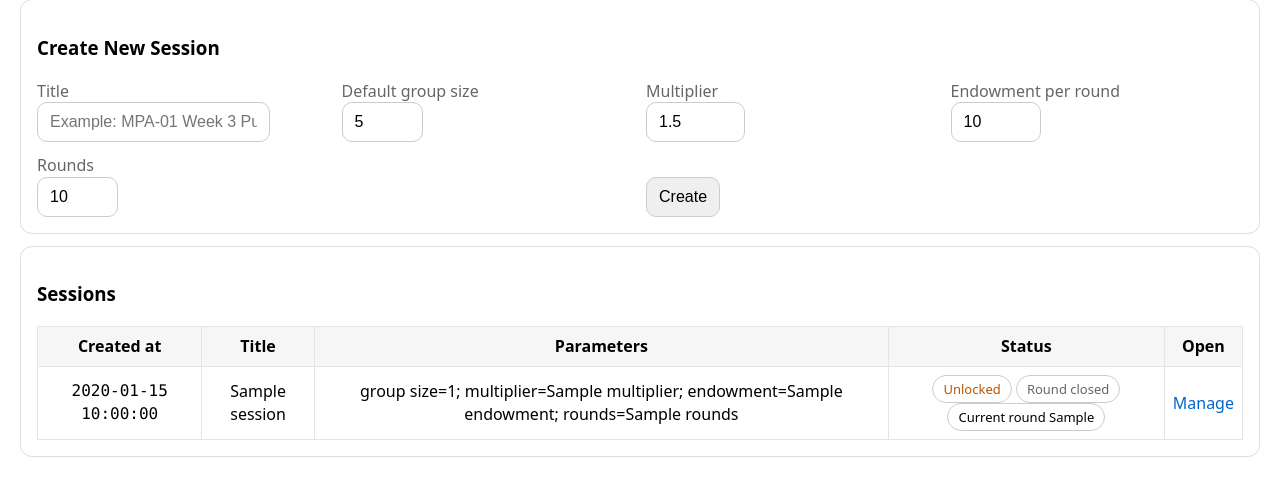
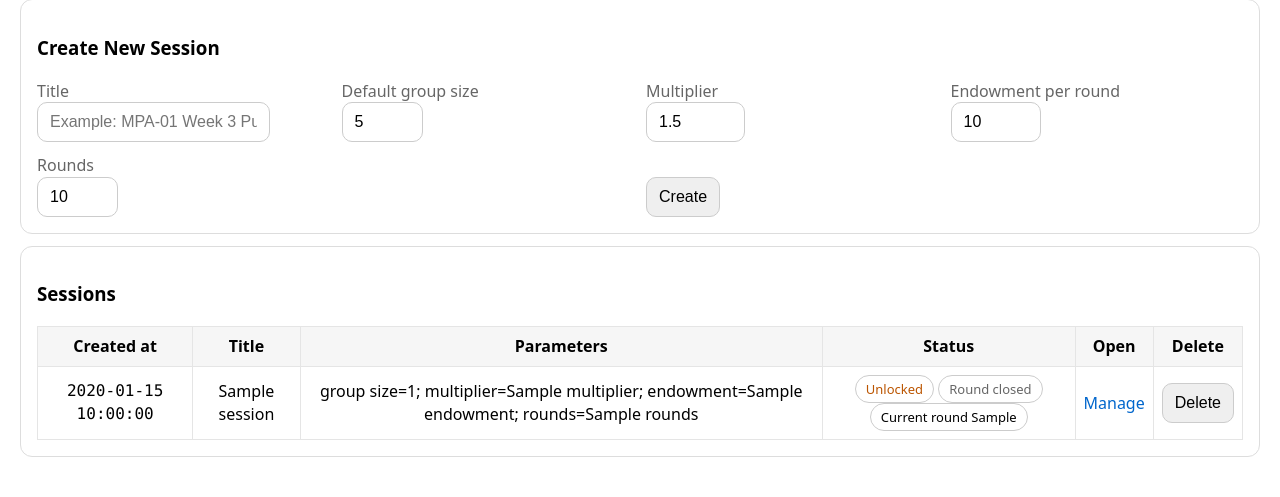
Before and after one commit to chenxu2394/public_goods, a FastAPI app: template templates/admin_home.html in a window 1280 px wide. Shown: the part 303-800 px from the top of the page. Run offline with FastAPI, Linux system fonts and the light colour scheme; the template is opened without the code that fills it: most values are stand-ins (such as "Sample title", 1, 10 or a date in 2020).

Commit message:
Add session deletion with confirmation prompt for teachers
Co-authored-by: chenxu2394 <71515908+chenxu2394@users.noreply.github.com>

```diff
--- a/app.py
+++ b/app.py
@@ -376,6 +376,17 @@ def upsert_whitelist(session_id: str, entries: List[Tuple[str, str]]) -> Dict[st
 def clear_whitelist(session_id: str) -> None:
     conn = db()
     conn.execute("DELETE FROM whitelist WHERE session_id=?", (session_id,))
+    conn.commit()
+    conn.close()
+
+
+def delete_session(session_id: str) -> None:
+    conn = db()
+    conn.execute("DELETE FROM contributions WHERE session_id=?", (session_id,))
+    conn.execute("DELETE FROM results WHERE session_id=?", (session_id,))
+    conn.execute("DELETE FROM students WHERE session_id=?", (session_id,))
+    conn.execute("DELETE FROM whitelist WHERE session_id=?", (session_id,))
+    conn.execute("DELETE FROM sessions WHERE id=?", (session_id,))
     conn.commit()
     conn.close()
 
@@ -898,6 +909,17 @@ def admin_whitelist_clear(request: Request, session_id: str):
     return RedirectResponse(url=f"/admin/{session_id}", status_code=303)
 
 
+@app.post("/admin/{session_id}/delete")
+def admin_delete_session(request: Request, session_id: str):
+    gate = _admin_gate(request)
+    if gate:
+        return gate
+
+    _ = get_session(session_id)
+    delete_session(session_id)
+    return RedirectResponse(url="/admin", status_code=303)
+
+
 # ---------------- Student ----------------
 
 @app.get("/join/{session_id}", response_class=HTMLResponse)
--- a/templates/admin_home.html
+++ b/templates/admin_home.html
@@ -65,7 +65,7 @@
     <div class="muted">No sessions yet. Create one first.</div>
   {% else %}
     <table>
-      <tr><th>Created at</th><th>Title</th><th>Parameters</th><th>Status</th><th>Open</th></tr>
+      <tr><th>Created at</th><th>Title</th><th>Parameters</th><th>Status</th><th>Open</th><th>Delete</th></tr>
       {% for s in sessions %}
         <tr>
           <td class="mono">{{ s.created_at }}</td>
@@ -77,6 +77,11 @@
             <span class="pill">Current round {{ s.current_round }}</span>
           </td>
           <td><a href="/admin/{{ s.id }}">Manage</a></td>
+          <td>
+            <form method="post" action="/admin/{{ s.id }}/delete" onsubmit="return confirm('Are you sure you want to delete the session &quot;{{ s.title }}&quot;? This cannot be undone.');">
+              <button type="submit">Delete</button>
+            </form>
+          </td>
         </tr>
       {% endfor %}
     </table>
```
